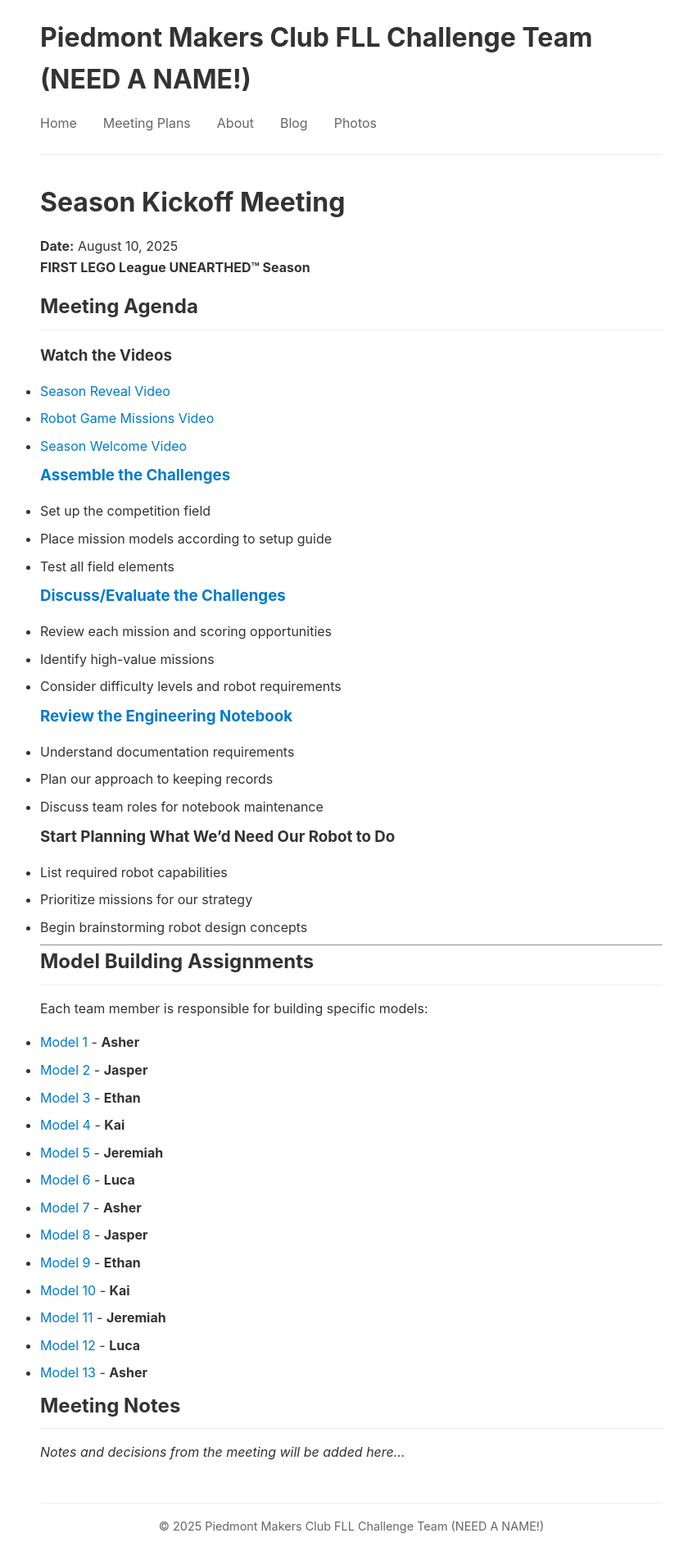
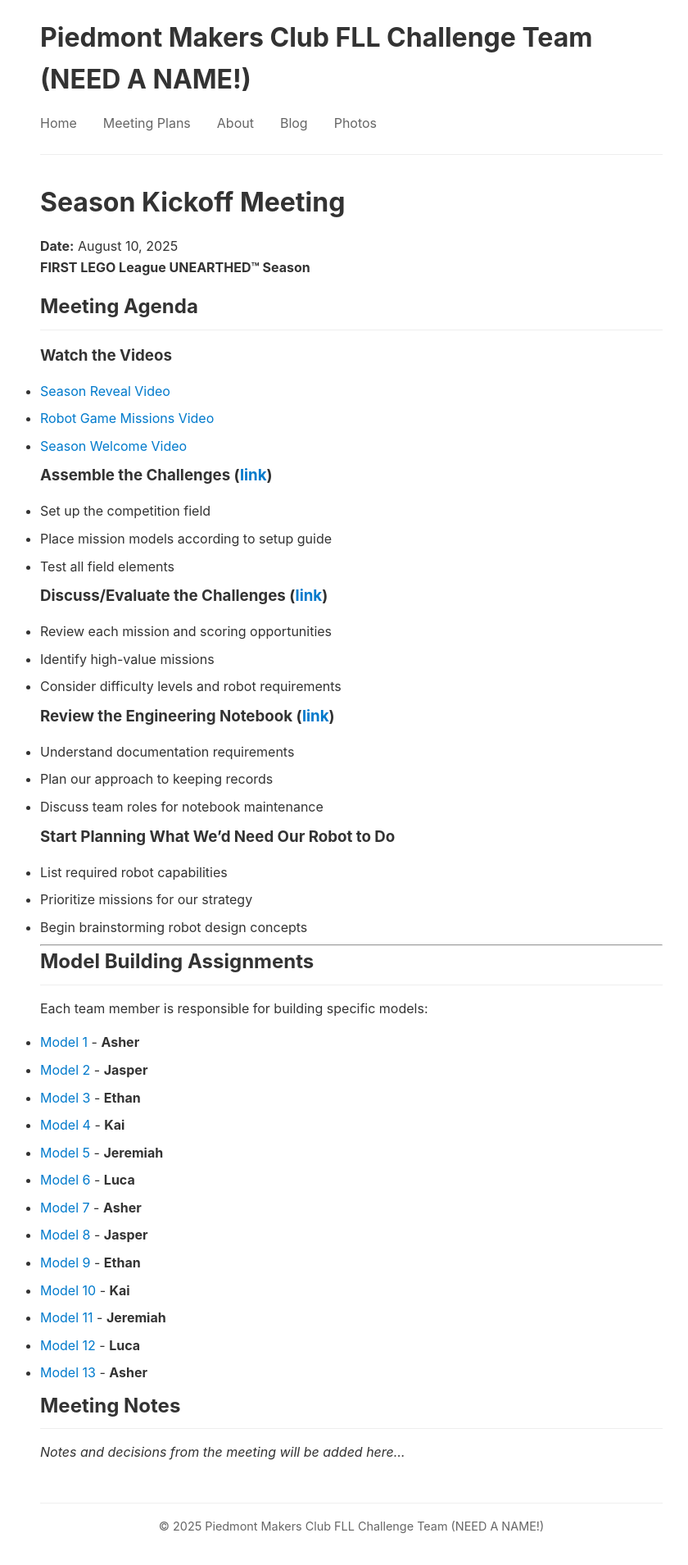
Before and after one commit to steveybaby/fll, a Jekyll site: the page built from meetings/2025-08-10-season-kickoff.md, in a window 1280 px wide. Shown: the whole page at 82% size, without its empty margins (211-1051 px from the left). Built offline with Jekyll 4.4.1, drawn with Linux system fonts in a browser that asks for light colours.

Commit message:
Improve heading format with separate clickable links
- Changed headings from being links to regular headings
- Added separate '(link)' text that is clickable
- Much cleaner visual hierarchy - headings look like headings
- Links are still easily accessible but don't dominate the heading

🤖 Generated with [Claude Code](https://claude.ai/code)

Co-Authored-By: Claude <noreply@anthropic.com>

```diff
--- a/meetings/2025-08-10-season-kickoff.md
+++ b/meetings/2025-08-10-season-kickoff.md
@@ -15,17 +15,17 @@ date: 2025-08-10
 - [Robot Game Missions Video](https://youtu.be/ErDj8myI_Tg)
 - [Season Welcome Video](https://youtu.be/PlJ51XUoP-Q)
 
-### [Assemble the Challenges](https://firstinspires.blob.core.windows.net/fll/challenge/2025-26/fll-challenge-unearthed-field-setup-reference-guide.pdf)
+### Assemble the Challenges ([link](https://firstinspires.blob.core.windows.net/fll/challenge/2025-26/fll-challenge-unearthed-field-setup-reference-guide.pdf))
 - Set up the competition field
 - Place mission models according to setup guide
 - Test all field elements
 
-### [Discuss/Evaluate the Challenges](https://firstinspires.blob.core.windows.net/fll/challenge/2025-26/fll-challenge-unearthed-rgr.pdf)
+### Discuss/Evaluate the Challenges ([link](https://firstinspires.blob.core.windows.net/fll/challenge/2025-26/fll-challenge-unearthed-rgr.pdf))
 - Review each mission and scoring opportunities
 - Identify high-value missions
 - Consider difficulty levels and robot requirements
 
-### [Review the Engineering Notebook](https://firstinspires.blob.core.windows.net/fll/challenge/2025-26/fll-challenge-unearthed-en.pdf)
+### Review the Engineering Notebook ([link](https://firstinspires.blob.core.windows.net/fll/challenge/2025-26/fll-challenge-unearthed-en.pdf))
 - Understand documentation requirements
 - Plan our approach to keeping records
 - Discuss team roles for notebook maintenance
```
